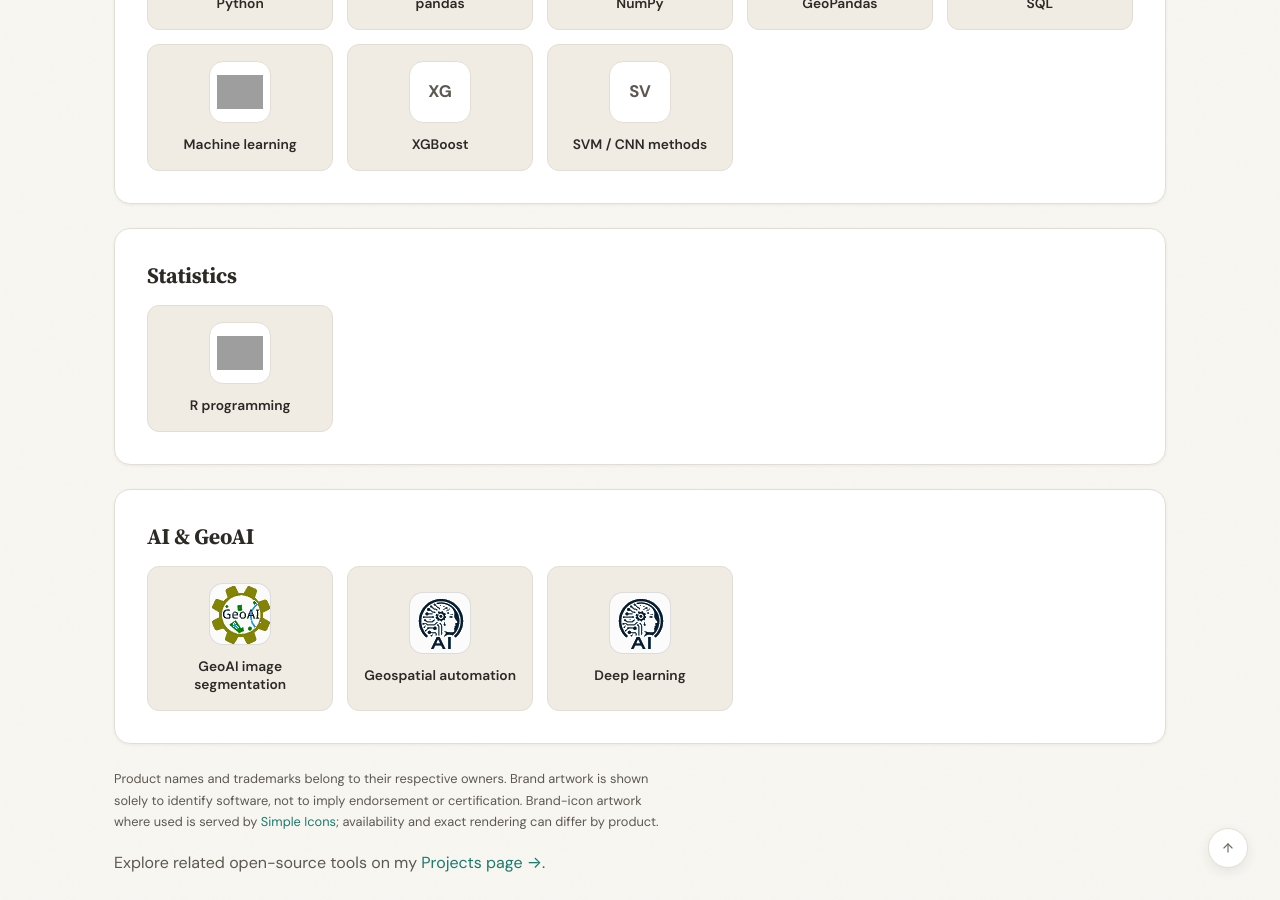
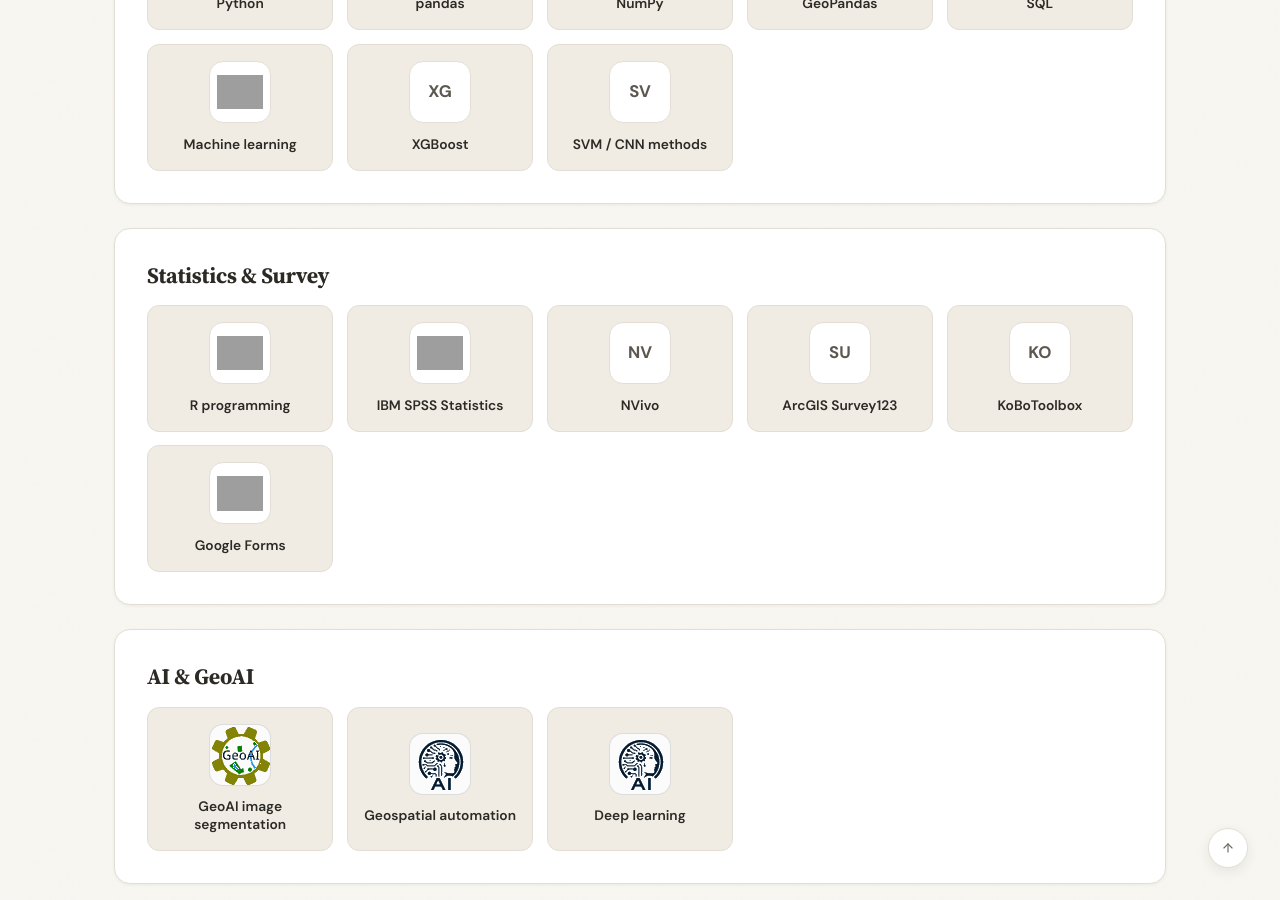
Before and after one commit to Bipul-roy-AI/Bipul-roy-AI.github.io, a Jekyll site: the page built from _pages/software.md, in a window 1280 px wide and 900 px high, scrolled down 1071 px. Built offline with Jekyll 4.4.1, drawn with Linux system fonts in a browser that asks for light colours; grey boxes are pictures that could not be loaded.

Commit message:
Restore five statistics and survey tools; remove only generic reporting entry

```diff
--- a/_pages/software.md
+++ b/_pages/software.md
@@ -45,9 +45,14 @@
 </section>
 
 <section class="section-card software-section" markdown="0">
-<h2>Statistics</h2>
+<h2>Statistics &amp; Survey</h2>
 <div class="software-grid">
 <a class="software-item" href="https://www.r-project.org/" target="_blank" rel="noopener noreferrer"><span class="software-logo-box"><img class="software-logo" src="https://cdn.simpleicons.org/r" alt="R programming brand mark" loading="lazy" decoding="async" onerror="this.style.display='none'"><span class="software-monogram" aria-hidden="true">R </span></span><span class="software-label">R programming</span></a>
+<a class="software-item" href="https://www.ibm.com/products/spss-statistics" target="_blank" rel="noopener noreferrer"><span class="software-logo-box"><img class="software-logo" src="https://cdn.simpleicons.org/ibm/1261A0" alt="IBM SPSS Statistics brand icon" loading="lazy" decoding="async" onerror="this.style.display='none'"><span class="software-monogram" aria-hidden="true">IB</span></span><span class="software-label">IBM SPSS Statistics</span></a>
+<a class="software-item" href="https://lumivero.com/products/nvivo/" target="_blank" rel="noopener noreferrer"><span class="software-logo-box"><img class="software-logo" src="https://www.google.com/s2/favicons?domain=lumivero.com&sz=128" alt="NVivo brand icon" loading="lazy" decoding="async" onerror="this.style.display='none'"><span class="software-monogram" aria-hidden="true">NV</span></span><span class="software-label">NVivo</span></a>
+<a class="software-item" href="https://survey123.arcgis.com/" target="_blank" rel="noopener noreferrer"><span class="software-logo-box"><img class="software-logo" src="https://www.google.com/s2/favicons?domain=survey123.arcgis.com&sz=128" alt="ArcGIS Survey123 brand icon" loading="lazy" decoding="async" onerror="this.style.display='none'"><span class="software-monogram" aria-hidden="true">SU</span></span><span class="software-label">ArcGIS Survey123</span></a>
+<a class="software-item" href="https://www.kobotoolbox.org/" target="_blank" rel="noopener noreferrer"><span class="software-logo-box"><img class="software-logo" src="https://www.google.com/s2/favicons?domain=kobotoolbox.org&sz=128" alt="KoBoToolbox brand icon" loading="lazy" decoding="async" onerror="this.style.display='none'"><span class="software-monogram" aria-hidden="true">KO</span></span><span class="software-label">KoBoToolbox</span></a>
+<a class="software-item" href="https://www.google.com/forms/about/" target="_blank" rel="noopener noreferrer"><span class="software-logo-box"><img class="software-logo" src="https://cdn.simpleicons.org/googleforms/7248B9" alt="Google Forms brand icon" loading="lazy" decoding="async" onerror="this.style.display='none'"><span class="software-monogram" aria-hidden="true">GO</span></span><span class="software-label">Google Forms</span></a>
 </div>
 </section>
 
```
